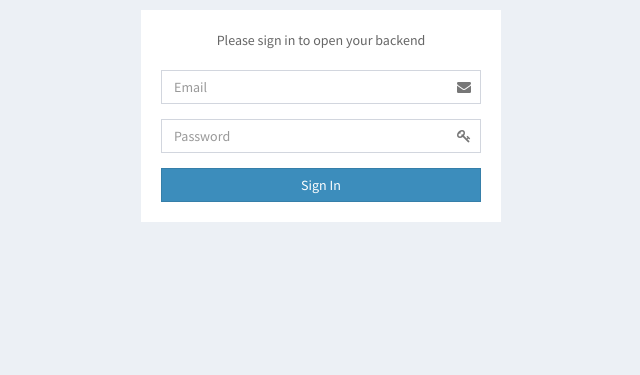
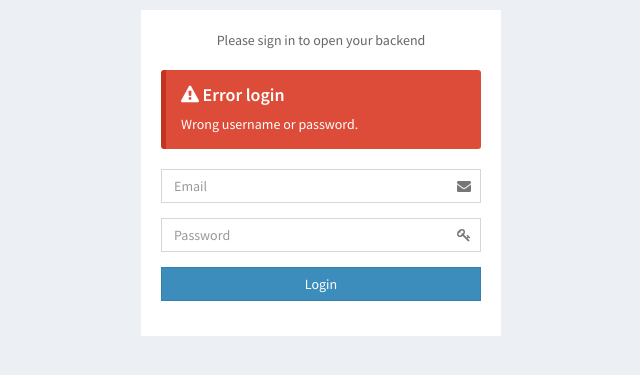
Before and after one commit to AstmDesign/tasks_ui, a plain HTML site: page UI/login.html in a window 1280 px wide. Shown: the part 155-530 px from the top of the page, without its empty margins (319-959 px from the left). Drawn offline with Linux system fonts and the light colour scheme.

Commit message:
enhance the login page

```diff
--- a/UI/login.html
+++ b/UI/login.html
@@ -30,20 +30,28 @@
         <b>TASKS</b> login
       </div><!-- /.login-logo -->
       <div class="login-box-body">
+
         <p class="login-box-msg">Please sign in to open your backend</p>
+
+        <div class="callout callout-danger">
+          <h4>
+            <i class="fa fa-exclamation-triangle" aria-hidden="true"></i>
+            Error login
+          </h4>
+          <p> Wrong username or password. </p>
+        </div>
+
         <form  method="post">
           <div class="form-group has-feedback">
-            <input type="email" class="form-control" placeholder="Email">
+            <input type="email" class="form-control" placeholder="Email" pattern="[a-z0-9._%+-]+@[a-z0-9.-]+\.[a-z]{2,4}$" required>
             <span class="fa fa-envelope form-control-feedback"></span>
           </div>
           <div class="form-group has-feedback">
-            <input type="password" class="form-control" placeholder="Password">
+            <input type="password" class="form-control" placeholder="Password" required>
             <span class="fa fa-key form-control-feedback"></span>
           </div>
-          <div class="row">
-            <div class="col-xs-12">
-              <button type="submit" class="btn btn-primary btn-block btn-flat">Sign In</button>
-            </div><!-- /.col -->
+          <div class="form-group  has-feedback">
+            <button type="submit" class="btn btn-primary btn-block btn-flat">Login</button>
           </div>
         </form>
 
```
